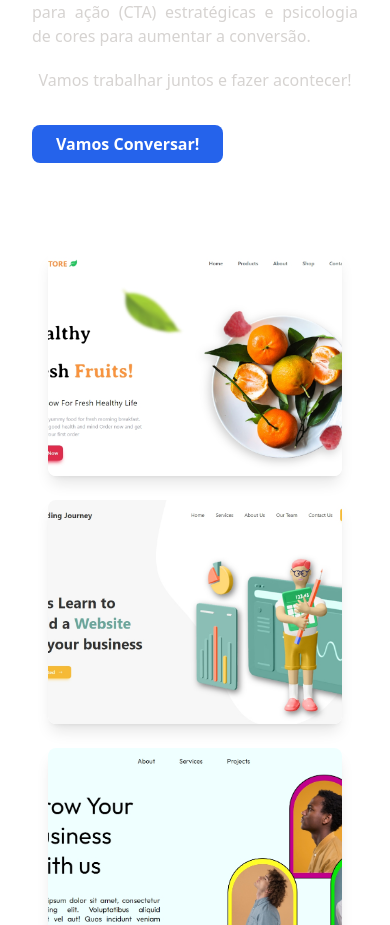
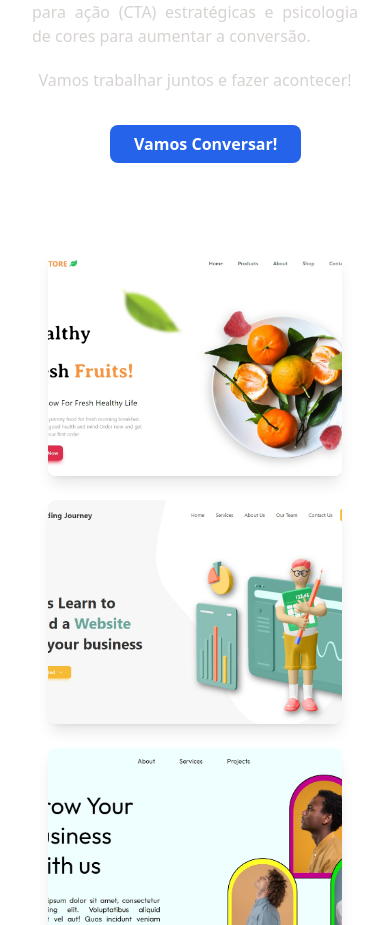
Before and after one commit to ryalee/MeuPortfolio, a React (Vite) app: page / in a window 390 px wide. Shown: the part 1626-2551 px from the top of the page. Built offline with nearby package versions, Linux system fonts and the light colour scheme.

Commit message:
style update

```diff
--- a/src/index.css
+++ b/src/index.css
@@ -15,7 +15,7 @@
 }
 
 .button-style {
-  @apply bg-blue-600 hover:bg-blue-500 text-white font-semibold py-2 px-6 rounded-lg ;
+  @apply bg-blue-600 hover:bg-blue-500 text-white font-semibold py-2 px-6 rounded-lg;
 }
 
 .animate-blink {
--- a/src/sections/About.jsx
+++ b/src/sections/About.jsx
@@ -51,7 +51,7 @@ const About = () => {
         <a
           href="https://wa.me/5574999944759"
           target="_blank"
-          className="button-style lg:ml-[160px] md:ml-[265px]"
+          className="button-style ml-[78px] lg:ml-[160px] md:ml-[265px]"
         >
           Vamos Conversar!
         </a>
```
